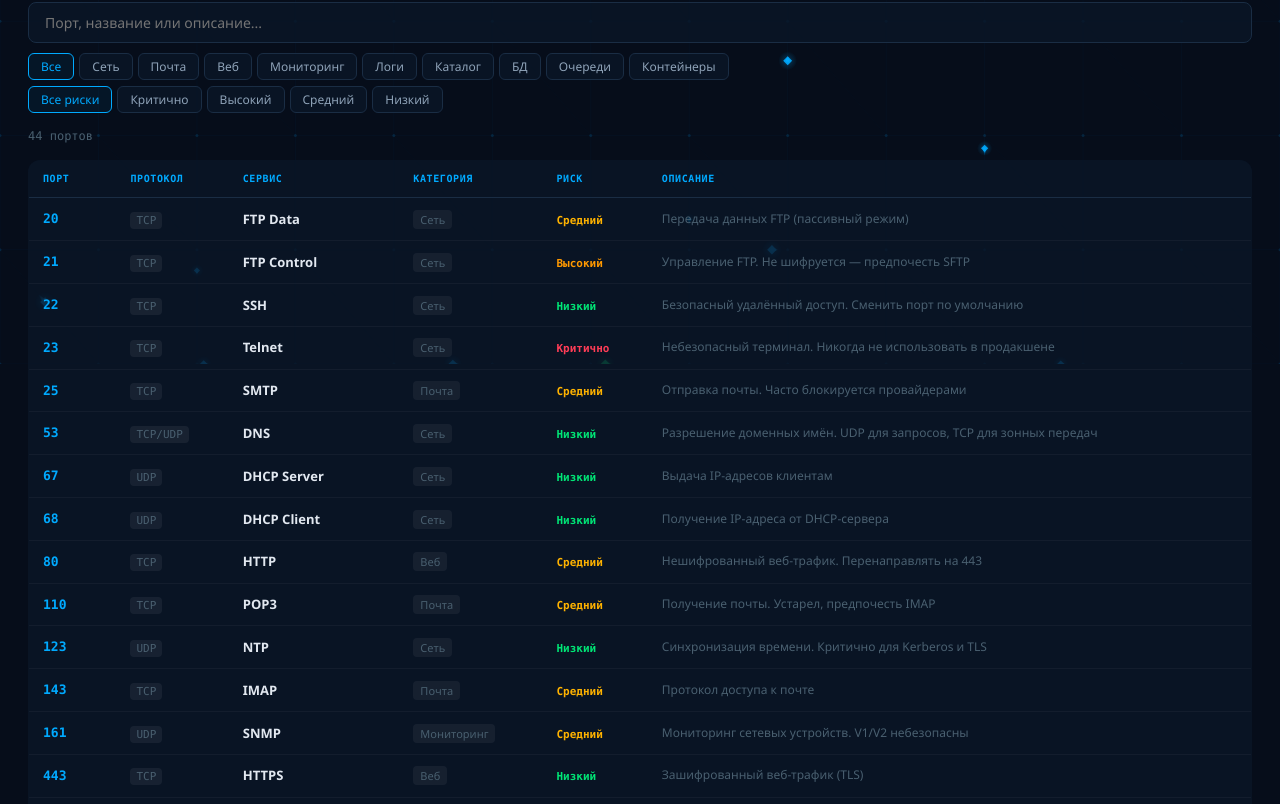
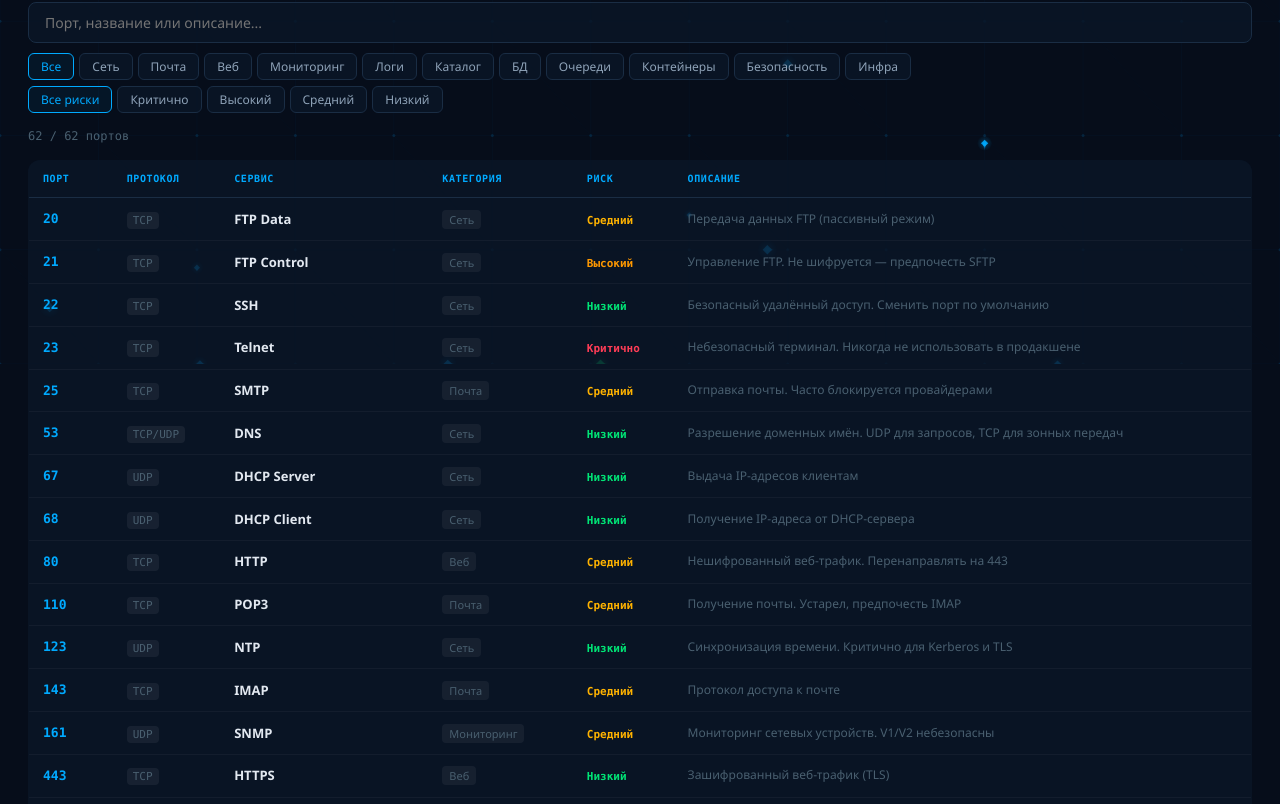
Before and after one commit to paranoid-rpm/sysadmin-guide, a React (Vite) app: page /sysadmin-guide/ports in a window 1280 px wide. Shown: the part 436-1240 px from the top of the page. Built offline with nearby package versions, Linux system fonts and the light colour scheme.

Commit message:
feat: Commands +4 секции (Git, Nginx, SSL, awk/sed), Ports +10 портов, убраны эмодзи

```diff
--- a/src/pages/Ports.jsx
+++ b/src/pages/Ports.jsx
@@ -3,70 +3,92 @@ import './Ports.css'
 
 const PORTS = [
   // Сеть/Инфра
-  { port: 20, proto: 'TCP', name: 'FTP Data', cat: 'Сеть', risk: 'medium', desc: 'Передача данных FTP (пассивный режим)' },
-  { port: 21, proto: 'TCP', name: 'FTP Control', cat: 'Сеть', risk: 'high', desc: 'Управление FTP. Не шифруется — предпочесть SFTP' },
-  { port: 22, proto: 'TCP', name: 'SSH', cat: 'Сеть', risk: 'low', desc: 'Безопасный удалённый доступ. Сменить порт по умолчанию' },
-  { port: 23, proto: 'TCP', name: 'Telnet', cat: 'Сеть', risk: 'critical', desc: 'Небезопасный терминал. Никогда не использовать в продакшене' },
-  { port: 25, proto: 'TCP', name: 'SMTP', cat: 'Почта', risk: 'medium', desc: 'Отправка почты. Часто блокируется провайдерами' },
-  { port: 53, proto: 'TCP/UDP', name: 'DNS', cat: 'Сеть', risk: 'low', desc: 'Разрешение доменных имён. UDP для запросов, TCP для зонных передач' },
-  { port: 67, proto: 'UDP', name: 'DHCP Server', cat: 'Сеть', risk: 'low', desc: 'Выдача IP-адресов клиентам' },
-  { port: 68, proto: 'UDP', name: 'DHCP Client', cat: 'Сеть', risk: 'low', desc: 'Получение IP-адреса от DHCP-сервера' },
-  { port: 80, proto: 'TCP', name: 'HTTP', cat: 'Веб', risk: 'medium', desc: 'Нешифрованный веб-трафик. Перенаправлять на 443' },
-  { port: 110, proto: 'TCP', name: 'POP3', cat: 'Почта', risk: 'medium', desc: 'Получение почты. Устарел, предпочесть IMAP' },
-  { port: 123, proto: 'UDP', name: 'NTP', cat: 'Сеть', risk: 'low', desc: 'Синхронизация времени. Критично для Kerberos и TLS' },
-  { port: 143, proto: 'TCP', name: 'IMAP', cat: 'Почта', risk: 'medium', desc: 'Протокол доступа к почте' },
-  { port: 161, proto: 'UDP', name: 'SNMP', cat: 'Мониторинг', risk: 'medium', desc: 'Мониторинг сетевых устройств. V1/V2 небезопасны' },
-  { port: 443, proto: 'TCP', name: 'HTTPS', cat: 'Веб', risk: 'low', desc: 'Зашифрованный веб-трафик (TLS)' },
-  { port: 465, proto: 'TCP', name: 'SMTPS', cat: 'Почта', risk: 'low', desc: 'SMTP через TLS (устаревший). Лучше 587+STARTTLS' },
-  { port: 514, proto: 'UDP', name: 'Syslog', cat: 'Логи', risk: 'medium', desc: 'Передача syslog-сообщений. UDP — без гарантий доставки' },
-  { port: 587, proto: 'TCP', name: 'SMTP/TLS', cat: 'Почта', risk: 'low', desc: 'Отправка почты с STARTTLS (рекомендованный)' },
-  { port: 636, proto: 'TCP', name: 'LDAPS', cat: 'Каталог', risk: 'low', desc: 'LDAP через TLS для аутентификации' },
-  { port: 853, proto: 'TCP', name: 'DNS-over-TLS', cat: 'Сеть', risk: 'low', desc: 'Зашифрованные DNS-запросы (DoT)' },
-  { port: 993, proto: 'TCP', name: 'IMAPS', cat: 'Почта', risk: 'low', desc: 'IMAP через TLS' },
-  { port: 995, proto: 'TCP', name: 'POP3S', cat: 'Почта', risk: 'low', desc: 'POP3 через TLS' },
+  { port: 20,    proto: 'TCP',     name: 'FTP Data',        cat: 'Сеть',        risk: 'medium',   desc: 'Передача данных FTP (пассивный режим)' },
+  { port: 21,    proto: 'TCP',     name: 'FTP Control',     cat: 'Сеть',        risk: 'high',     desc: 'Управление FTP. Не шифруется — предпочесть SFTP' },
+  { port: 22,    proto: 'TCP',     name: 'SSH',             cat: 'Сеть',        risk: 'low',      desc: 'Безопасный удалённый доступ. Сменить порт по умолчанию' },
+  { port: 23,    proto: 'TCP',     name: 'Telnet',          cat: 'Сеть',        risk: 'critical', desc: 'Небезопасный терминал. Никогда не использовать в продакшене' },
+  { port: 25,    proto: 'TCP',     name: 'SMTP',            cat: 'Почта',       risk: 'medium',   desc: 'Отправка почты. Часто блокируется провайдерами' },
+  { port: 53,    proto: 'TCP/UDP', name: 'DNS',             cat: 'Сеть',        risk: 'low',      desc: 'Разрешение доменных имён. UDP для запросов, TCP для зонных передач' },
+  { port: 67,    proto: 'UDP',     name: 'DHCP Server',     cat: 'Сеть',        risk: 'low',      desc: 'Выдача IP-адресов клиентам' },
+  { port: 68,    proto: 'UDP',     name: 'DHCP Client',     cat: 'Сеть',        risk: 'low',      desc: 'Получение IP-адреса от DHCP-сервера' },
+  { port: 80,    proto: 'TCP',     name: 'HTTP',            cat: 'Веб',         risk: 'medium',   desc: 'Нешифрованный веб-трафик. Перенаправлять на 443' },
+  { port: 110,   proto: 'TCP',     name: 'POP3',            cat: 'Почта',       risk: 'medium',   desc: 'Получение почты. Устарел, предпочесть IMAP' },
+  { port: 123,   proto: 'UDP',     name: 'NTP',             cat: 'Сеть',        risk: 'low',      desc: 'Синхронизация времени. Критично для Kerberos и TLS' },
+  { port: 143,   proto: 'TCP',     name: 'IMAP',            cat: 'Почта',       risk: 'medium',   desc: 'Протокол доступа к почте' },
+  { port: 161,   proto: 'UDP',     name: 'SNMP',            cat: 'Мониторинг',  risk: 'medium',   desc: 'Мониторинг сетевых устройств. V1/V2 небезопасны' },
+  { port: 443,   proto: 'TCP',     name: 'HTTPS',           cat: 'Веб',         risk: 'low',      desc: 'Зашифрованный веб-трафик (TLS)' },
+  { port: 465,   proto: 'TCP',     name: 'SMTPS',           cat: 'Почта',       risk: 'low',      desc: 'SMTP через TLS (устаревший). Лучше 587+STARTTLS' },
+  { port: 514,   proto: 'UDP',     name: 'Syslog',          cat: 'Логи',        risk: 'medium',   desc: 'Передача syslog-сообщений. UDP — без гарантий доставки' },
+  { port: 587,   proto: 'TCP',     name: 'SMTP/TLS',        cat: 'Почта',       risk: 'low',      desc: 'Отправка почты с STARTTLS (рекомендованный)' },
+  { port: 636,   proto: 'TCP',     name: 'LDAPS',           cat: 'Каталог',     risk: 'low',      desc: 'LDAP через TLS для аутентификации' },
+  { port: 853,   proto: 'TCP',     name: 'DNS-over-TLS',    cat: 'Сеть',        risk: 'low',      desc: 'Зашифрованные DNS-запросы (DoT)' },
+  { port: 993,   proto: 'TCP',     name: 'IMAPS',           cat: 'Почта',       risk: 'low',      desc: 'IMAP через TLS' },
+  { port: 995,   proto: 'TCP',     name: 'POP3S',           cat: 'Почта',       risk: 'low',      desc: 'POP3 через TLS' },
   // Базы данных
-  { port: 1433, proto: 'TCP', name: 'MSSQL', cat: 'БД', risk: 'high', desc: 'Microsoft SQL Server. Закрыть снаружи' },
-  { port: 1521, proto: 'TCP', name: 'Oracle DB', cat: 'БД', risk: 'high', desc: 'Oracle Database. Не выставлять в интернет' },
-  { port: 3306, proto: 'TCP', name: 'MySQL', cat: 'БД', risk: 'high', desc: 'MySQL/MariaDB. Только локальный или VPN-доступ' },
-  { port: 5432, proto: 'TCP', name: 'PostgreSQL', cat: 'БД', risk: 'high', desc: 'PostgreSQL. Ограничить pg_hba.conf' },
-  { port: 6379, proto: 'TCP', name: 'Redis', cat: 'БД', risk: 'critical', desc: 'Redis без аутентификации. Только localhost или VPN!' },
-  { port: 27017, proto: 'TCP', name: 'MongoDB', cat: 'БД', risk: 'high', desc: 'MongoDB. Включить аутентификацию' },
-  { port: 9200, proto: 'TCP', name: 'Elasticsearch', cat: 'БД', risk: 'critical', desc: 'Elasticsearch REST API. Никогда не выставлять в интернет' },
-  // Приложения
-  { port: 2181, proto: 'TCP', name: 'ZooKeeper', cat: 'Очереди', risk: 'medium', desc: 'Apache ZooKeeper (координация Kafka и др.)' },
-  { port: 2375, proto: 'TCP', name: 'Docker (HTTP)', cat: 'Контейнеры', risk: 'critical', desc: 'Docker daemon без TLS. Критическая уязвимость!' },
-  { port: 2376, proto: 'TCP', name: 'Docker (TLS)', cat: 'Контейнеры', risk: 'medium', desc: 'Docker daemon с TLS. Всё равно закрыть снаружи' },
-  { port: 2379, proto: 'TCP', name: 'etcd', cat: 'Контейнеры', risk: 'high', desc: 'etcd клиентский API (Kubernetes). Только внутри кластера' },
-  { port: 3000, proto: 'TCP', name: 'Grafana', cat: 'Мониторинг', risk: 'medium', desc: 'Grafana веб-интерфейс. Поставить за reverse proxy' },
-  { port: 4369, proto: 'TCP', name: 'EPMD', cat: 'Очереди', risk: 'medium', desc: 'Erlang Port Mapper (RabbitMQ). Закрыть снаружи' },
-  { port: 5000, proto: 'TCP', name: 'Docker Registry', cat: 'Контейнеры', risk: 'medium', desc: 'Приватный Docker Registry' },
-  { port: 5601, proto: 'TCP', name: 'Kibana', cat: 'Мониторинг', risk: 'medium', desc: 'Kibana веб-интерфейс. За reverse proxy с аутентификацией' },
-  { port: 5672, proto: 'TCP', name: 'RabbitMQ', cat: 'Очереди', risk: 'medium', desc: 'RabbitMQ AMQP. Только внутренняя сеть' },
-  { port: 6443, proto: 'TCP', name: 'Kubernetes API', cat: 'Контейнеры', risk: 'medium', desc: 'Kubernetes API Server (kube-apiserver)' },
-  { port: 8080, proto: 'TCP', name: 'HTTP Alt', cat: 'Веб', risk: 'medium', desc: 'Альтернативный HTTP. Jenkins, Tomcat и др.' },
-  { port: 8443, proto: 'TCP', name: 'HTTPS Alt', cat: 'Веб', risk: 'low', desc: 'Альтернативный HTTPS для приложений' },
-  { port: 9090, proto: 'TCP', name: 'Prometheus', cat: 'Мониторинг', risk: 'medium', desc: 'Prometheus веб-интерфейс и API. За reverse proxy' },
-  { port: 9100, proto: 'TCP', name: 'Node Exporter', cat: 'Мониторинг', risk: 'medium', desc: 'Prometheus node_exporter. Только внутренняя сеть' },
-  { port: 9092, proto: 'TCP', name: 'Kafka', cat: 'Очереди', risk: 'medium', desc: 'Apache Kafka broker. Настроить SASL/TLS' },
-  { port: 15672, proto: 'TCP', name: 'RabbitMQ UI', cat: 'Очереди', risk: 'medium', desc: 'RabbitMQ management UI. За reverse proxy' },
+  { port: 1433,  proto: 'TCP',     name: 'MSSQL',           cat: 'БД',          risk: 'high',     desc: 'Microsoft SQL Server. Закрыть снаружи' },
+  { port: 1521,  proto: 'TCP',     name: 'Oracle DB',       cat: 'БД',          risk: 'high',     desc: 'Oracle Database. Не выставлять в интернет' },
+  { port: 3306,  proto: 'TCP',     name: 'MySQL',           cat: 'БД',          risk: 'high',     desc: 'MySQL/MariaDB. Только локальный или VPN-доступ' },
+  { port: 5432,  proto: 'TCP',     name: 'PostgreSQL',      cat: 'БД',          risk: 'high',     desc: 'PostgreSQL. Ограничить pg_hba.conf' },
+  { port: 6379,  proto: 'TCP',     name: 'Redis',           cat: 'БД',          risk: 'critical', desc: 'Redis без аутентификации. Только localhost или VPN!' },
+  { port: 6380,  proto: 'TCP',     name: 'Redis TLS',       cat: 'БД',          risk: 'low',      desc: 'Redis с TLS (Redis 6+). Рекомендуется вместо 6379 на проде' },
+  { port: 26379, proto: 'TCP',     name: 'Redis Sentinel',  cat: 'БД',          risk: 'medium',   desc: 'Redis Sentinel — мониторинг и автофейловер' },
+  { port: 27017, proto: 'TCP',     name: 'MongoDB',         cat: 'БД',          risk: 'high',     desc: 'MongoDB. Включить аутентификацию' },
+  { port: 9200,  proto: 'TCP',     name: 'Elasticsearch',   cat: 'БД',          risk: 'critical', desc: 'Elasticsearch REST API. Никогда не выставлять в интернет' },
+  { port: 9300,  proto: 'TCP',     name: 'Elasticsearch cluster', cat: 'БД',   risk: 'high',     desc: 'Elasticsearch межузловое взаимодействие. Только внутренняя сеть' },
+  // Очереди
+  { port: 2181,  proto: 'TCP',     name: 'ZooKeeper',       cat: 'Очереди',     risk: 'medium',   desc: 'Apache ZooKeeper (координация Kafka и др.)' },
+  { port: 4369,  proto: 'TCP',     name: 'EPMD',            cat: 'Очереди',     risk: 'medium',   desc: 'Erlang Port Mapper (RabbitMQ). Закрыть снаружи' },
+  { port: 5672,  proto: 'TCP',     name: 'RabbitMQ',        cat: 'Очереди',     risk: 'medium',   desc: 'RabbitMQ AMQP. Только внутренняя сеть' },
+  { port: 9092,  proto: 'TCP',     name: 'Kafka',           cat: 'Очереди',     risk: 'medium',   desc: 'Apache Kafka broker. Настроить SASL/TLS' },
+  { port: 9093,  proto: 'TCP',     name: 'Kafka TLS',       cat: 'Очереди',     risk: 'low',      desc: 'Kafka broker с TLS/SASL. Рекомендован для продакшена' },
+  { port: 15672, proto: 'TCP',     name: 'RabbitMQ UI',     cat: 'Очереди',     risk: 'medium',   desc: 'RabbitMQ management UI. За reverse proxy' },
+  // Контейнеры / Оркестрация
+  { port: 2375,  proto: 'TCP',     name: 'Docker (HTTP)',   cat: 'Контейнеры',  risk: 'critical', desc: 'Docker daemon без TLS. Критическая уязвимость!' },
+  { port: 2376,  proto: 'TCP',     name: 'Docker (TLS)',    cat: 'Контейнеры',  risk: 'medium',   desc: 'Docker daemon с TLS. Всё равно закрыть снаружи' },
+  { port: 2379,  proto: 'TCP',     name: 'etcd client',     cat: 'Контейнеры',  risk: 'high',     desc: 'etcd клиентский API (Kubernetes). Только внутри кластера' },
+  { port: 2380,  proto: 'TCP',     name: 'etcd peer',       cat: 'Контейнеры',  risk: 'high',     desc: 'etcd межузловой трафик. Только между нодами control plane' },
+  { port: 5000,  proto: 'TCP',     name: 'Docker Registry', cat: 'Контейнеры',  risk: 'medium',   desc: 'Приватный Docker Registry' },
+  { port: 6443,  proto: 'TCP',     name: 'Kubernetes API',  cat: 'Контейнеры',  risk: 'medium',   desc: 'Kubernetes API Server (kube-apiserver)' },
+  { port: 10250, proto: 'TCP',     name: 'kubelet',         cat: 'Контейнеры',  risk: 'high',     desc: 'kubelet API. Закрыть снаружи, разрешить только control plane' },
+  // Мониторинг
+  { port: 3000,  proto: 'TCP',     name: 'Grafana',         cat: 'Мониторинг',  risk: 'medium',   desc: 'Grafana веб-интерфейс. Поставить за reverse proxy' },
+  { port: 5601,  proto: 'TCP',     name: 'Kibana',          cat: 'Мониторинг',  risk: 'medium',   desc: 'Kibana веб-интерфейс. За reverse proxy с аутентификацией' },
+  { port: 9090,  proto: 'TCP',     name: 'Prometheus',      cat: 'Мониторинг',  risk: 'medium',   desc: 'Prometheus веб-интерфейс и API. За reverse proxy' },
+  { port: 9093,  proto: 'TCP',     name: 'Alertmanager',    cat: 'Мониторинг',  risk: 'medium',   desc: 'Alertmanager API и UI. Только внутренняя сеть' },
+  { port: 9095,  proto: 'TCP',     name: 'Alertmanager cluster', cat: 'Мониторинг', risk: 'medium', desc: 'Alertmanager кластерная репликация' },
+  { port: 9100,  proto: 'TCP',     name: 'Node Exporter',   cat: 'Мониторинг',  risk: 'medium',   desc: 'Prometheus node_exporter. Только внутренняя сеть' },
+  { port: 3100,  proto: 'TCP',     name: 'Loki',            cat: 'Мониторинг',  risk: 'medium',   desc: 'Grafana Loki HTTP API для push логов и запросов' },
+  { port: 9411,  proto: 'TCP',     name: 'Zipkin / Jaeger', cat: 'Мониторинг',  risk: 'medium',   desc: 'Zipkin-совместимый API для трейсинга (Jaeger, Tempo)' },
+  { port: 14268, proto: 'TCP',     name: 'Jaeger collector',cat: 'Мониторинг',  risk: 'medium',   desc: 'Jaeger collector HTTP API. Только внутренняя сеть' },
+  { port: 16686, proto: 'TCP',     name: 'Jaeger UI',       cat: 'Мониторинг',  risk: 'medium',   desc: 'Jaeger веб-интерфейс. За reverse proxy' },
+  // Consul / Vault
+  { port: 8200,  proto: 'TCP',     name: 'Vault',           cat: 'Безопасность',risk: 'medium',   desc: 'HashiCorp Vault API. TLS обязателен. Только внутренняя сеть' },
+  { port: 8201,  proto: 'TCP',     name: 'Vault cluster',   cat: 'Безопасность',risk: 'medium',   desc: 'Vault межузловой трафик (HA режим)' },
+  { port: 8300,  proto: 'TCP',     name: 'Consul RPC',      cat: 'Инфра',       risk: 'medium',   desc: 'Consul сервер RPC. Только внутренняя сеть' },
+  { port: 8301,  proto: 'TCP/UDP', name: 'Consul LAN',      cat: 'Инфра',       risk: 'medium',   desc: 'Consul gossip LAN (между агентами)' },
+  { port: 8302,  proto: 'TCP/UDP', name: 'Consul WAN',      cat: 'Инфра',       risk: 'medium',   desc: 'Consul gossip WAN (между датацентрами)' },
+  { port: 8500,  proto: 'TCP',     name: 'Consul UI/API',   cat: 'Инфра',       risk: 'medium',   desc: 'Consul HTTP API и веб-интерфейс. За reverse proxy' },
+  // Веб
+  { port: 8080,  proto: 'TCP',     name: 'HTTP Alt',        cat: 'Веб',         risk: 'medium',   desc: 'Альтернативный HTTP. Jenkins, Tomcat и др.' },
+  { port: 8443,  proto: 'TCP',     name: 'HTTPS Alt',       cat: 'Веб',         risk: 'low',      desc: 'Альтернативный HTTPS для приложений' },
 ]
 
-const CATS = ['Все', ...Array.from(new Set(PORTS.map(p => p.cat)))]
+const CATS  = ['Все', ...Array.from(new Set(PORTS.map(p => p.cat)))]
 const RISKS = [
   { id: 'critical', label: 'Критично', color: '#ff3d57' },
-  { id: 'high', label: 'Высокий', color: '#ff9900' },
-  { id: 'medium', label: 'Средний', color: '#ffb300' },
-  { id: 'low', label: 'Низкий', color: '#00e676' },
+  { id: 'high',     label: 'Высокий',  color: '#ff9900' },
+  { id: 'medium',   label: 'Средний',  color: '#ffb300' },
+  { id: 'low',      label: 'Низкий',   color: '#00e676' },
 ]
 
 export default function Ports() {
-  const [search, setSearch] = useState('')
-  const [cat, setCat] = useState('Все')
+  const [search,     setSearch]     = useState('')
+  const [cat,        setCat]        = useState('Все')
   const [riskFilter, setRiskFilter] = useState('all')
-  const [selected, setSelected] = useState(null)
+  const [selected,   setSelected]   = useState(null)
 
   const filtered = PORTS.filter(p =>
-    (cat === 'Все' || p.cat === cat) &&
+    (cat        === 'Все' || p.cat  === cat) &&
     (riskFilter === 'all' || p.risk === riskFilter) &&
     (
       String(p.port).includes(search) ||
@@ -109,7 +131,7 @@ export default function Ports() {
         </div>
       </div>
 
-      <div className="ports-count">{filtered.length} портов</div>
+      <div className="ports-count">{filtered.length} / {PORTS.length} портов</div>
 
       <div className="ports-table-wrap">
         <table className="ports-table">
@@ -128,17 +150,15 @@ export default function Ports() {
               const ri = riskInfo(p.risk)
               return (
                 <tr
-                  key={p.port}
-                  className={`ports-row ${selected === p.port ? 'sel' : ''}`}
-                  onClick={() => setSelected(selected === p.port ? null : p.port)}
+                  key={p.port + p.name}
+                  className={`ports-row ${selected === p.port + p.name ? 'sel' : ''}`}
+                  onClick={() => setSelected(selected === p.port + p.name ? null : p.port + p.name)}
                 >
                   <td><code className="port-num">{p.port}</code></td>
                   <td><span className="port-proto">{p.proto}</span></td>
                   <td className="port-name">{p.name}</td>
                   <td><span className="port-cat">{p.cat}</span></td>
-                  <td>
-                    <span className="port-risk" style={{ '--rc': ri.color }}>{ri.label}</span>
-                  </td>
+                  <td><span className="port-risk" style={{ '--rc': ri.color }}>{ri.label}</span></td>
                   <td className="port-desc">{p.desc}</td>
                 </tr>
               )
```
Also changed, not shown: src/pages/Commands.jsx (+74 -13 lines).
